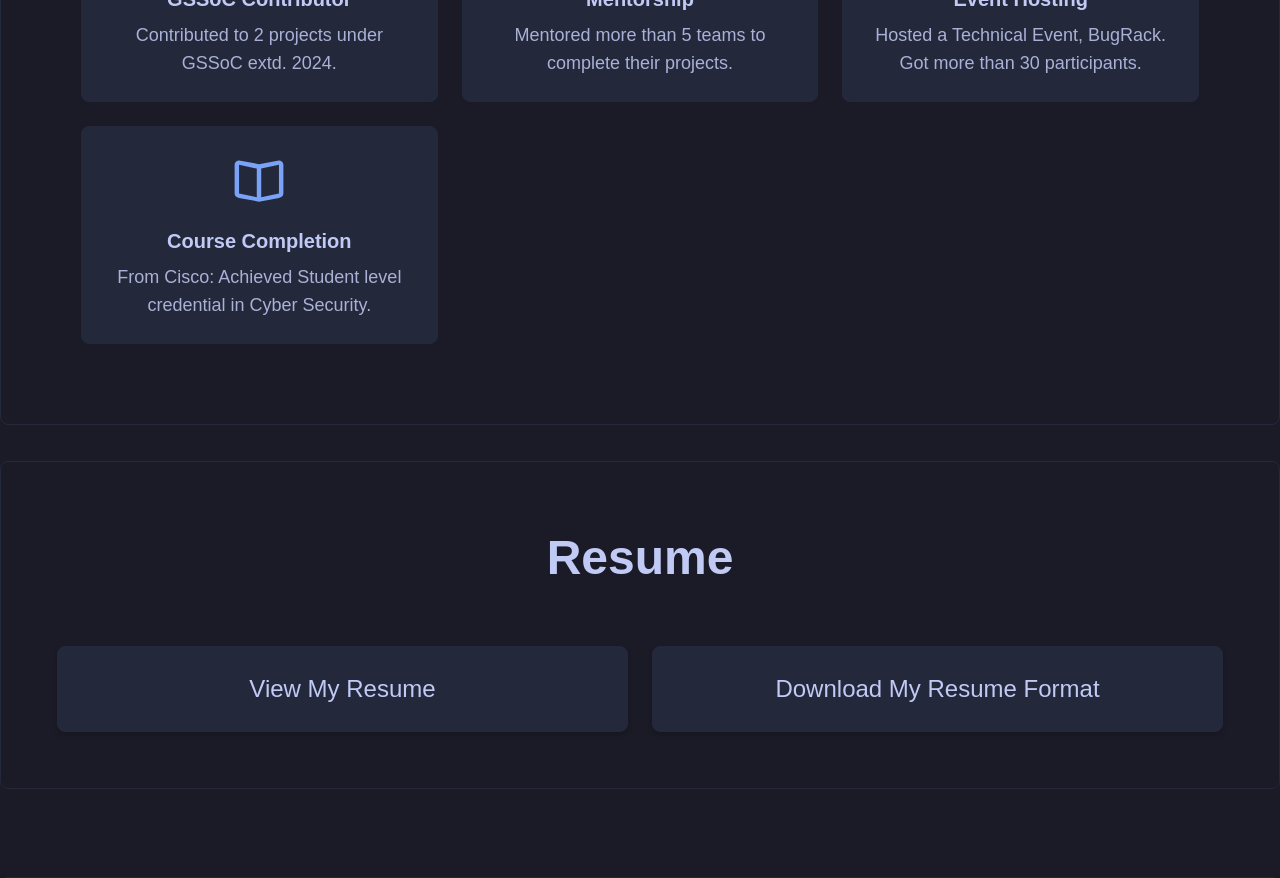
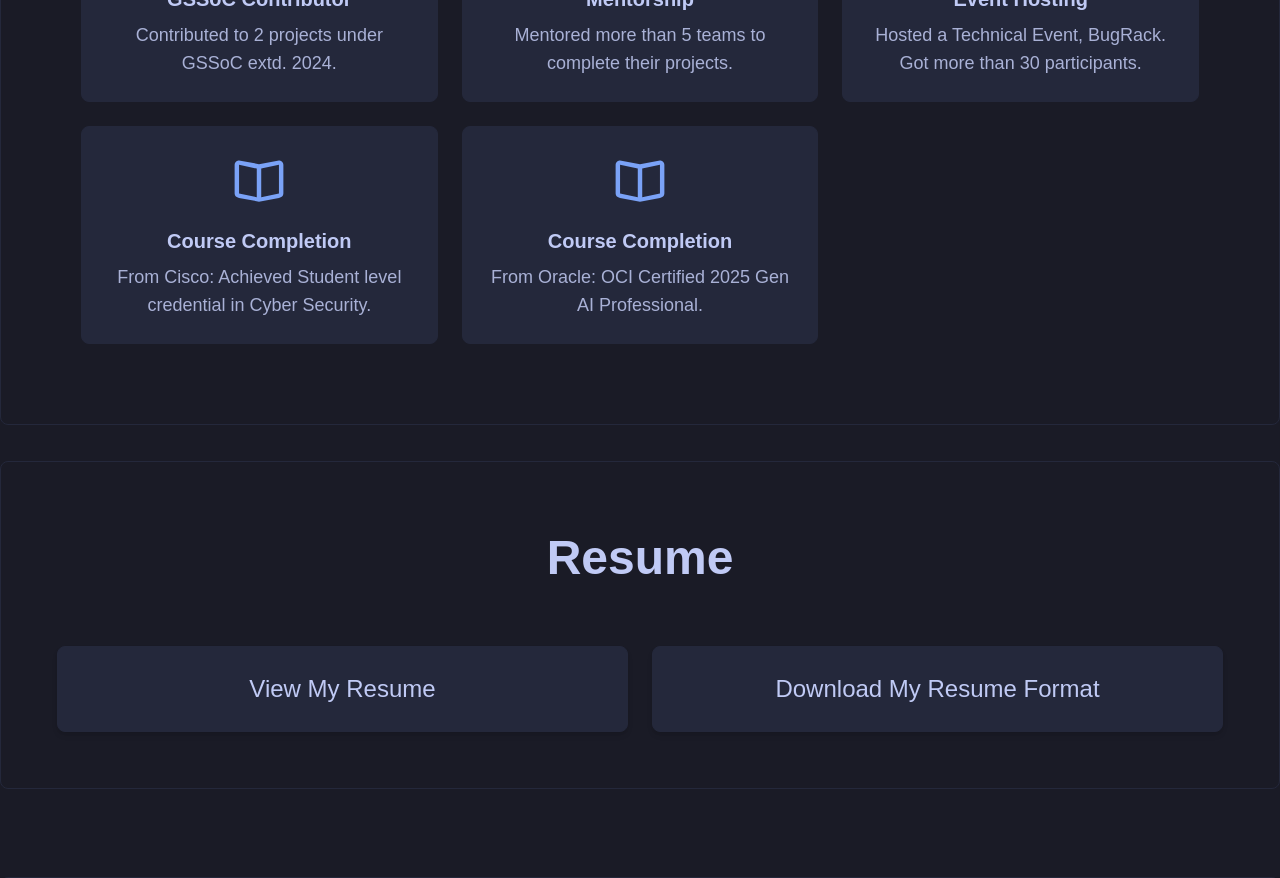
Before and after one commit to MohassinHussain/MHsPort, a Next.js app: page / in a window 1280 px wide. Shown: the part 5640-6518 px from the top of the page. Built offline with nearby package versions, Linux system fonts and the light colour scheme.

Commit message:
Update Card4.js

```diff
--- a/app/components/Card4.js
+++ b/app/components/Card4.js
@@ -357,6 +357,15 @@ function Card4() {
                 </p>
               </div>
             </a>
+          <a href="https://drive.google.com/file/d/1OJBkIfRatj68fs0NC1EY-YH-yBukYfeM/view?usp=sharing">
+              <div className="flex flex-col items-center bg-[#24283b] p-6 rounded-lg border border-[#24283b] hover:border-[#7aa2f7] transition-all duration-300">
+                <IoMdBook className="text-6xl mb-4 text-[#7aa2f7]" />
+                <h2 className="text-xl font-bold text-[#c0caf5] mb-2">Course Completion</h2>
+                <p className="text-lg text-center text-[#a9b1d6]">
+                  From Oracle: OCI Certified 2025 Gen AI Professional.
+                </p>
+              </div>
+            </a>
           </div>
         </div>
 
```
